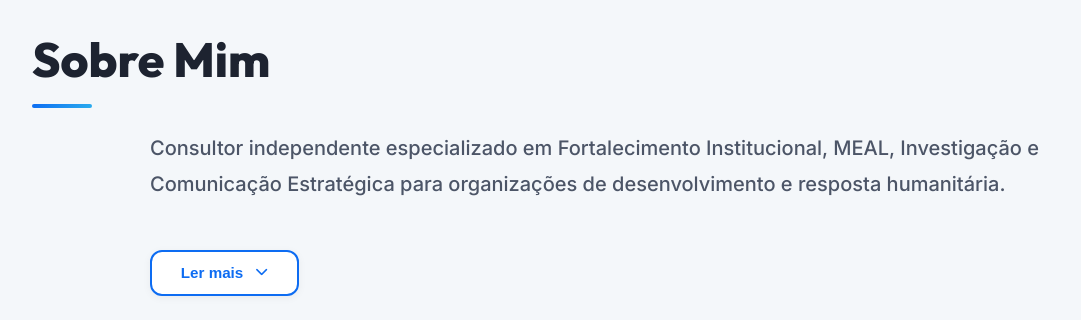
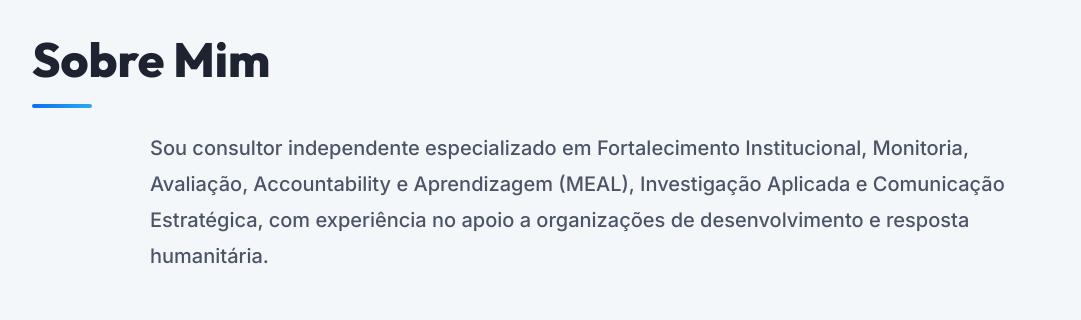
Before and after one commit to afonsoDomingos/gabrielarmindo, a Vue app: page / in a window 1280 px wide. Shown: the part 940-1260 px from the top of the page, without its empty margins (40-1121 px from the left). Built offline with nearby package versions, Linux system fonts and the light colour scheme; no server answers.

Commit message:
style: adjust about me copy with refined paragraphs

```diff
--- a/src/components/About.vue
+++ b/src/components/About.vue
@@ -21,18 +21,18 @@
       <div class="about-content">
         <div class="about-text reveal">
           <p class="about-intro">
-            {{ t('Consultor independente especializado em Fortalecimento Institucional, MEAL, Investigação e Comunicação Estratégica para organizações de desenvolvimento e resposta humanitária.', 'Independent consultant specializing in Institutional Strengthening, MEAL, Research and Strategic Communication for development and humanitarian response organizations.') }}
+            {{ t('Sou consultor independente especializado em Fortalecimento Institucional, Monitoria, Avaliação, Accountability e Aprendizagem (MEAL), Investigação Aplicada e Comunicação Estratégica, com experiência no apoio a organizações de desenvolvimento e resposta humanitária.', 'I am an independent consultant specializing in Institutional Strengthening, Monitoring, Evaluation, Accountability, and Learning (MEAL), Applied Research, and Strategic Communication, with experience in supporting development and humanitarian response organizations.') }}
           </p>
 
           <div class="expandable-content" :class="{ 'expanded': isExpanded }">
             <p>
-              {{ t('Apoio organizações a transformar dados, evidências e experiências em sistemas de aprendizagem, tomada de decisão e posicionamento institucional, fortalecendo a sua capacidade de demonstrar impacto, responder a exigências de accountability e aumentar credibilidade junto de parceiros e financiadores.', 'I support organizations to transform data, evidence, and experiences into institutional learning, decision-making, and positioning systems, strengthening their capacity to demonstrate impact, respond to accountability requirements, and increase credibility with partners and donors.') }}
+              {{ t('Apoio organizações a transformar dados, evidências e experiências em sistemas de aprendizagem institucional, tomada de decisão e posicionamento estratégico, fortalecendo a capacidade de demonstrar impacto, responder às exigências de accountability e aumentar a credibilidade junto de parceiros e financiadores.', 'I support organizations to transform data, evidence, and experiences into institutional learning, decision-making, and strategic positioning systems, strengthening the capacity to demonstrate impact, respond to accountability requirements, and increase credibility with partners and donors.') }}
             </p>
             <p>
-              {{ t('Com experiência na implementação de sistemas de Monitoria, Avaliação, Prestação de Contas e Aprendizagem (MEAL), actuo na estruturação de processos de recolha, gestão e análise de dados, desenvolvimento de avaliações, dashboards estratégicos e mecanismos de aprendizagem institucional orientados por evidências.', 'With experience in implementing Monitoring, Evaluation, Accountability, and Learning (MEAL) systems, I act in the structuring of data collection, management, and analysis processes, development of evaluations, strategic dashboards, and evidence-driven institutional learning mechanisms.') }}
+              {{ t('Tenho experiência no desenho e implementação de sistemas de MEAL, incluindo processos de recolha, gestão, validação e análise de dados, desenvolvimento de avaliações, dashboards estratégicos e mecanismos de aprendizagem orientados por evidências.', 'I have experience in the design and implementation of MEAL systems, including data collection, management, validation, and analysis processes, development of evaluations, strategic dashboards, and evidence-oriented learning mechanisms.') }}
             </p>
             <p>
-              {{ t('A minha abordagem combina análise técnica, investigação aplicada e compreensão das dinâmicas comunitárias, permitindo desenhar soluções mais participativas, eficientes e alinhadas aos desafios reais das organizações.', 'My approach combines technical analysis, applied research, and understanding of community dynamics, allowing me to design more participatory, efficient solutions aligned with the real challenges of organizations.') }}
+              {{ t('A minha abordagem combina análise técnica, investigação aplicada e compreensão das dinâmicas comunitárias, permitindo desenvolver soluções participativas, eficientes e alinhadas aos desafios reais das organizações.', 'My approach combines technical analysis, applied research, and understanding of community dynamics, allowing me to develop participatory, efficient, and aligned solutions to the real challenges of organizations.') }}
             </p>
           </div>
 
```
Also changed, not shown: 4 other files (tests, documents, lock files or other folders).
